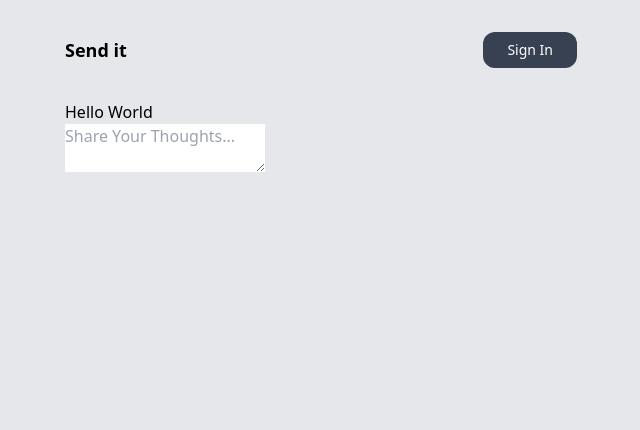
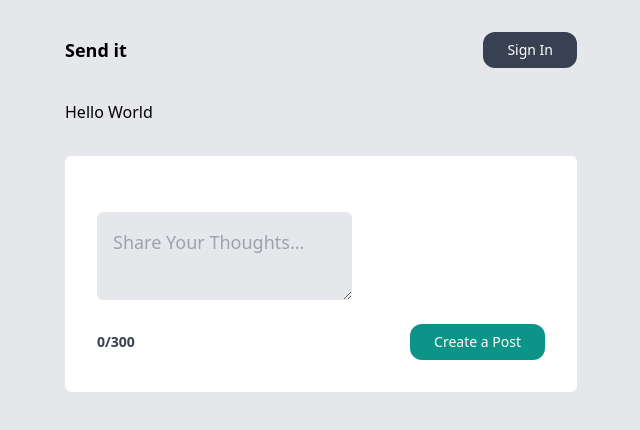
Before and after one commit to JPy-UwU/PostIt, a Next.js app: page / in a window 1280 px wide. Shown: the top 430 px of the page, without its empty margins (319-959 px from the left). Built offline with nearby package versions, Linux system fonts and the light colour scheme; no server answers.

Commit message:
Added submit button and word counter

```diff
--- a/app/components/AddPost.tsx
+++ b/app/components/AddPost.tsx
@@ -1,14 +1,30 @@
-'use client'
+"use client";
 
-import { useState } from "react"
+import { useState } from "react";
 
 export default function CreatePost() {
-  const [title, setTitle] = useState("")
-  return(
-    <form>
-      <div>
-        <textarea onChange={(e) => e.target.value} name="title" value={title} placeholder="Share Your Thoughts..."></textarea>
-        </div>
+  const [title, setTitle] = useState("");
+  const [isDisabled, setIsDisabled] = useState(false);
+  return (
+    <form className="bg-white my-8 p-8 rounded-md">
+      <div className="flex flex-4 my-4">
+        <textarea
+          onChange={(e) => e.target.value}
+          name="title"
+          value={title}
+          className="p-4 text-lg rounded-md my-2 bg-gray-200"
+          placeholder="Share Your Thoughts..."
+        ></textarea>
+      </div>
+      <div className="flex items-center justify-between gap-2">
+        <p className={`font-bold text-sm ${title.length > 300 ? "text-red-700" : "text-gray-700"}`}>{`${title.length}/300`}</p>
+        <button
+          disabled={isDisabled}
+          className="text-sm bg-teal-600 text-white py-2 px-6 rounded-xl disabled:opacity-25"
+          type="submit">
+          Create a Post
+        </button>
+      </div>
     </form>
-  )
+  );
 }
```
